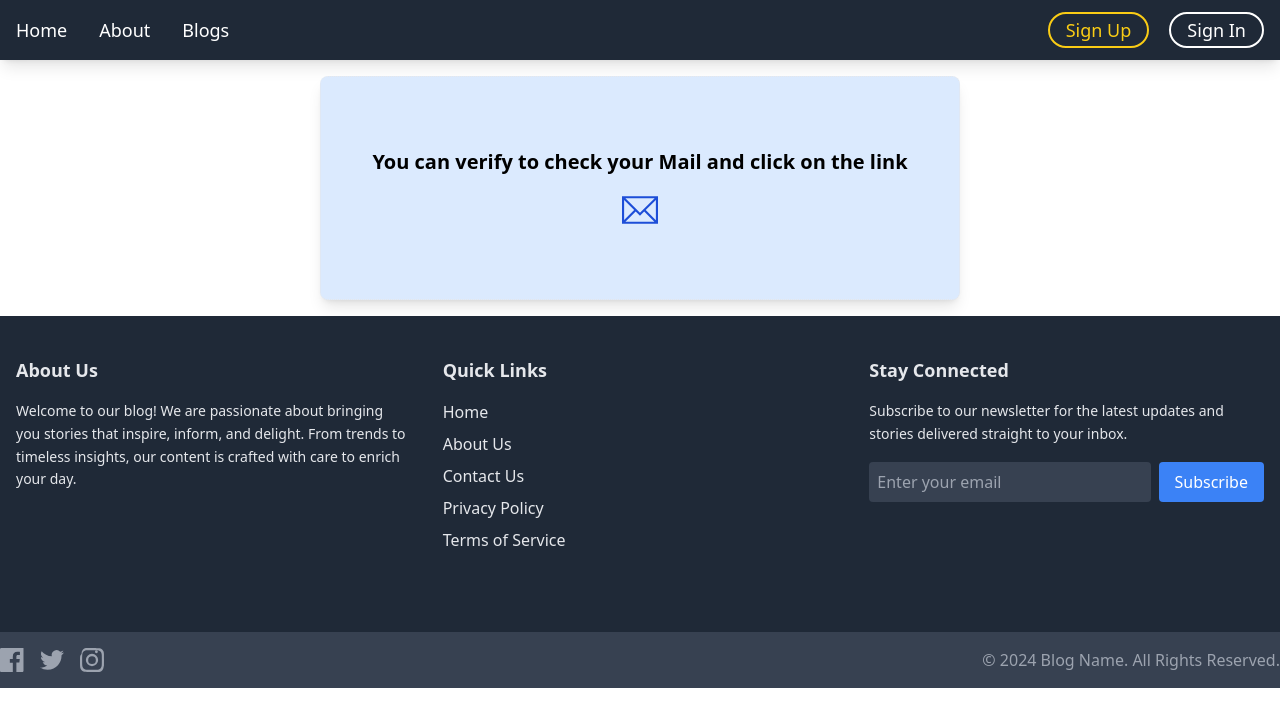
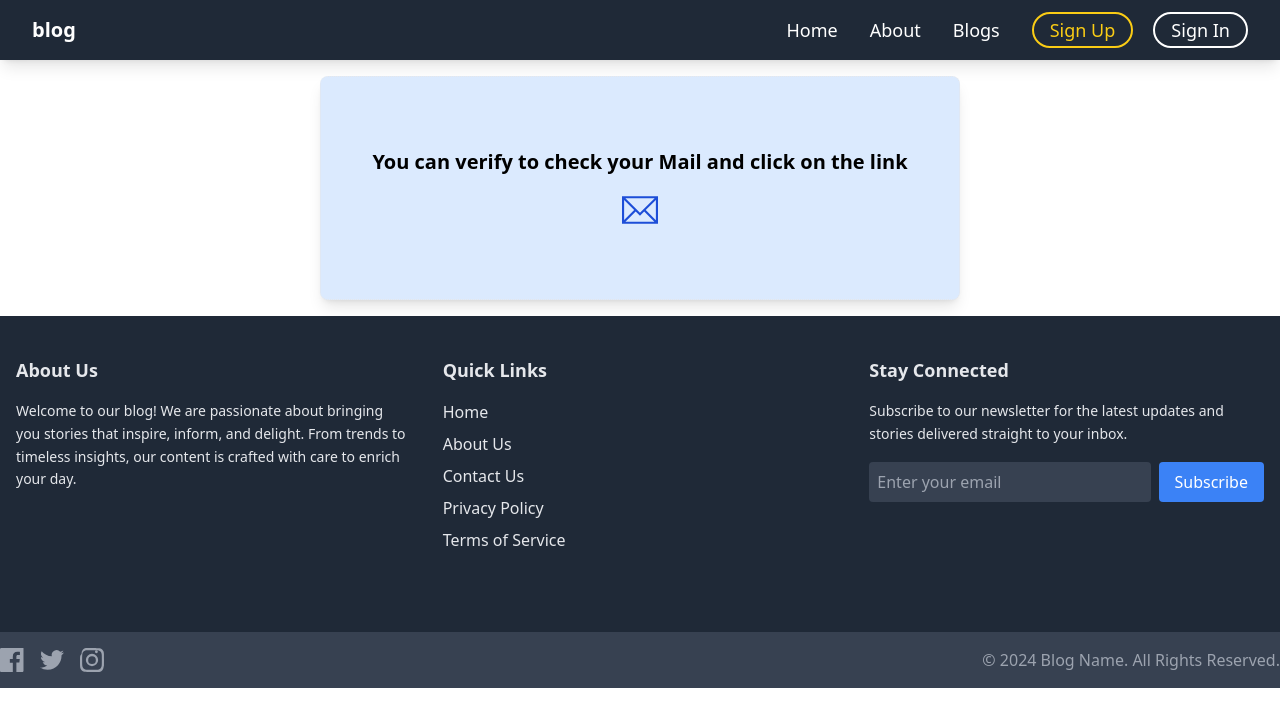
Before and after one commit to vishalsinhparmar/blog_frontend, a React (Vite) app: page /verifyemail in a window 1280 px wide. Shown: the top 726 px of the page. Built offline with nearby package versions, Linux system fonts and the light colour scheme.

Commit message:
responsivenss

```diff
--- a/package.json
+++ b/package.json
@@ -16,7 +16,8 @@
     "react-dom": "^18.3.1",
     "react-icons": "^5.4.0",
     "react-router-dom": "^6.28.0",
-    "react-toastify": "^11.0.2"
+    "react-toastify": "^11.0.2",
+    "sweetalert2": "^11.15.3"
   },
   "devDependencies": {
     "@eslint/js": "^9.13.0",
--- a/src/Componets/Auth/SignIn.jsx
+++ b/src/Componets/Auth/SignIn.jsx
@@ -3,8 +3,7 @@ import { Link, useNavigate } from 'react-router-dom';
 import { myContext } from '../Contextcomponets/CreateContext';
 import PasswordComponets from '../PasswordComponets';
 import CONFIG from '../../config'
-import {toast} from 'react-toastify'
-
+import Swal from 'sweetalert2'
 
 function SignIn() {
   const navigate = useNavigate();
@@ -39,12 +38,12 @@ function SignIn() {
         const result = await res.json();
         console.log('result is',result)
         if (result.token) {
-          toast.success('Login Successful!');
+
           localStorage.setItem('token', result.token);
           setuserToken(result.token);
           setForm({ email: '', password: '' });
           setError(null);
-
+          Swal.fire('sigIn','user have sigin successfully')
 
 
             navigate('/');
--- a/src/Componets/Auth/VerifyuserBymail.jsx
+++ b/src/Componets/Auth/VerifyuserBymail.jsx
@@ -38,7 +38,7 @@ useEffect(() => {
     {
      token &&  data ? (
 
-        <div className='max-w-full mx-auto items-center flex justify-center my-4 '>
+        <div className='w-full mx-auto items-center flex justify-center my-4 '>
         <div className='flex  flex-col justify-center items-center h-56 border shadow-lg border-dotted px-4 w-1/2 max-w-1/2 rounded-lg bg-blue-50 '>
             <p className='text-black font-semibold text-xl'>{data?.message}</p>
              <span><FcApproval className=' text-6xl'/></span>
@@ -51,8 +51,8 @@ useEffect(() => {
       ):(
 
         <>
-                   <div className='max-w-full mx-auto items-center flex justify-center my-4 '>
-           <div className='flex  flex-col justify-center items-center h-56 border shadow-lg border-dotted px-4 w-1/2 max-w-1/2 rounded-lg bg-blue-100 '>
+                   <div className='w-full mx-auto items-center flex justify-center my-4 '>
+           <div className='flex   flex-col justify-center items-center h-56 border shadow-lg border-dotted px-4 lg:w-1/2 w-3/4 rounded-lg bg-blue-100 '>
             <p className='text-black font-semibold text-xl'>You can verify to check your Mail and click on the link</p>
             <TfiEmail className='text-4xl text-blue-700 mt-4'/>
          <p>{data?.message}</p>
--- a/src/Componets/Blog.jsx
+++ b/src/Componets/Blog.jsx
@@ -60,12 +60,12 @@ function Blog() {
 
     if (!token) {
         return (
-            <div className="flex justify-center items-center mx-auto mt-5 p-5 border rounded-lg bg-zinc-50">
-                <h3 className="font-semibold inline-flex">
+            <div className="flex justify-center items-center mx-auto  w-full py-5  rounded-lg bg-zinc-50">
+                <h3 className="font-semibold lg:inline-flex">
                     The user is not logged in. Please log in first.
                     <button
                         onClick={() => navigate('/SignIn')}
-                        className="mx-3 bg-lime-300 hover:bg-lime-400 px-2 rounded-md"
+                        className="mx-3 bg-lime-300 hover:bg-lime-400 px-2 rounded-md text-center"
                     >
                         SignIn
                     </button>
@@ -78,7 +78,7 @@ function Blog() {
         const pages = Array.from({ length: totalpage }, (_, i) => i + 1);
         return pages.map((num) => (
             <>
-                <button className={` px-3 rounded-md mx-3 py-1 ${num === currentPage ? 'bg-blue-400 text-white' : 'bg-black text-white'}`} onClick={() => handlePagechnage(num)} value={num} >{num}</button>
+                <button className={` px-3  rounded-md mx-3 py-1 ${num === currentPage ? 'bg-blue-400 text-white' : 'bg-black text-white hover:bg-blue-400'}`} onClick={() => handlePagechnage(num)} value={num} >{num}</button>
             </>
         ))
     }
@@ -92,7 +92,7 @@ function Blog() {
 
 
                 <button
-                    className="bg-blue-400 rounded-lg px-4 py-2 text-white hover:text-black hover:bg-transparent border border-black outline-none"
+                    className="bg-blue-400 rounded-lg px-4 py-2 text-white border-none hover:text-black hover:bg-transparent  outline-none"
                     onClick={() => navigate('/createBlog')}
                 >
                     Create Blog
@@ -135,7 +135,7 @@ function Blog() {
 
                                     <div className="flex justify-between items-center mt-5">
                                         <h1 className="text-black font-medium">
-                                            <span className="text-blue-800">Author: </span>
+                                            <span className="text-blue-800">Author:</span>
                                         </h1>
                                         <div className="flex items-center">
                                             <h2 className="text-green-500">{li.authorId?.username}</h2>
--- a/src/Componets/Header.jsx
+++ b/src/Componets/Header.jsx
@@ -20,17 +20,25 @@ function Header() {
 
   return (
     <nav className="bg-gray-800 w-full shadow-lg">
+      <div className="flex items-center justify-between p-4 md:py-4 md:px-8">
+        {/* Logo or Home Link */}
+        <div>
+          <Link to="/" className="text-white text-xl font-bold">
+            blog
+          </Link>
+        </div>
+
         {/* Toggle Button for Small Screens */}
-      <div className="absolute top-0 right-0 p-4 md:hidden">
+        <div className="md:hidden">
           {toggle ? (
             <IoCloseOutline
               onClick={handleToggle}
-            className="text-2xl text-white cursor-pointer "
+              className="text-2xl text-white cursor-pointer"
             />
           ) : (
             <FiGrid
               onClick={handleToggle}
-            className="text-2xl text-white cursor-pointer bg-black"
+              className="text-2xl text-white cursor-pointer"
             />
           )}
         </div>
@@ -39,21 +47,16 @@ function Header() {
         <div
           className={`${
             toggle ? "block" : "hidden"
-        } md:flex md:items-center md:justify-between w-full`}
+          } absolute top-16 left-0 w-full bg-gray-800 md:static md:w-auto md:flex md:items-center`}
         >
-        <ul
-          className={`${
-            toggle ? "flex flex-col items-center" : "flex"
-          } w-full p-4 md:flex md:flex-row md:items-center md:justify-between`}
+          <ul className="flex flex-col md:flex-row md:items-center md:gap-8 text-center">
+            {/* Navigation Links */}
+            <li>
+              <Link
+                to="/"
+                className="text-white text-lg hover:text-gray-400 py-2 md:py-0"
+                onClick={() => settoggle(false)}
               >
-          {/* Navigation Links */}
-          <div
-            className={`${
-              toggle ? "flex flex-col gap-4" : "flex gap-8"
-            } items-center`}
-          >
-            <li>
-              <Link to="/" className="text-white text-lg hover:text-gray-400">
                 Home
               </Link>
             </li>
@@ -63,8 +66,9 @@ function Header() {
                 className={({ isActive }) =>
                   `text-lg ${
                     isActive ? "text-yellow-400" : "text-white"
-                  } hover:text-gray-400`
+                  } hover:text-gray-400 py-2 md:py-0`
                 }
+                onClick={() => settoggle(false)}
               >
                 About
               </NavLink>
@@ -72,46 +76,54 @@ function Header() {
             <li>
               <Link
                 to="/blogs"
-                className="text-white text-lg hover:text-gray-400"
+                className="text-white text-lg hover:text-gray-400 py-2 md:py-0"
+                onClick={() => settoggle(false)}
               >
                 Blogs
               </Link>
             </li>
-          </div>
 
             {/* User Authentication Links */}
-          <div className="flex items-center gap-5">
+            <div className="mt-4 md:mt-0 flex flex-col md:flex-row md:items-center md:gap-5">
               {!user ? (
                 <>
-                <li>
+                  <li className="">
                     <Link
                       to="/SignUp"
                       className="text-yellow-400 text-lg border-2 border-yellow-400 rounded-full px-4 py-1 hover:bg-yellow-400 hover:text-black"
+                      onClick={() => settoggle(false)}
                     >
                       Sign Up
                     </Link>
                   </li>
-                <li>
+                  <li className="my-4 lg:my-0">
                     <Link
                       to="/SignIn"
                       className="text-white text-lg border-2 border-white rounded-full px-4 py-1 hover:bg-white hover:text-black"
+                      onClick={() => settoggle(false)}
                     >
                       Sign In
                     </Link>
                   </li>
                 </>
               ) : (
-              <div className="flex items-center gap-4">
+                <div className="flex items-center justify-center gap-4">
                   <p className="text-white text-lg">{user.username}</p>
                   <img
                     className="w-10 h-10 rounded-full border-2 border-yellow-400 cursor-pointer"
                     src={user.image}
                     alt="User Avatar"
-                  onClick={() => navigate("/user")}
+                    onClick={() => {
+                      navigate("/user");
+                      settoggle(false);
+                    }}
                   />
                   <button
                     className="bg-red-500 text-white px-4 py-1 rounded-full hover:bg-red-700"
-                  onClick={Logout}
+                    onClick={() => {
+                      Logout();
+                      settoggle(false);
+                    }}
                   >
                     Logout
                   </button>
@@ -120,6 +132,7 @@ function Header() {
             </div>
           </ul>
         </div>
+      </div>
     </nav>
   );
 }
```
Also changed, not shown: 1 other file (tests, documents, lock files or other folders). Lines whose indentation alone changed are shown as unchanged.
